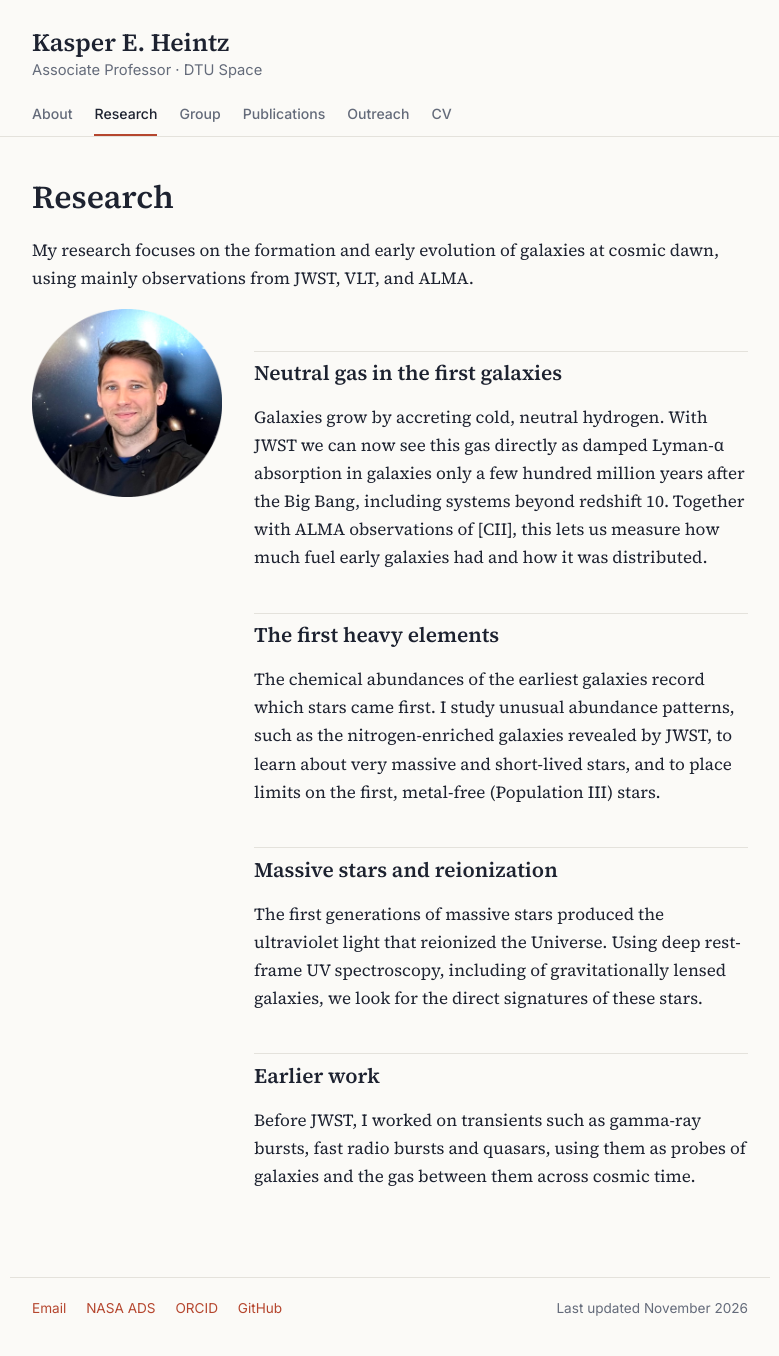
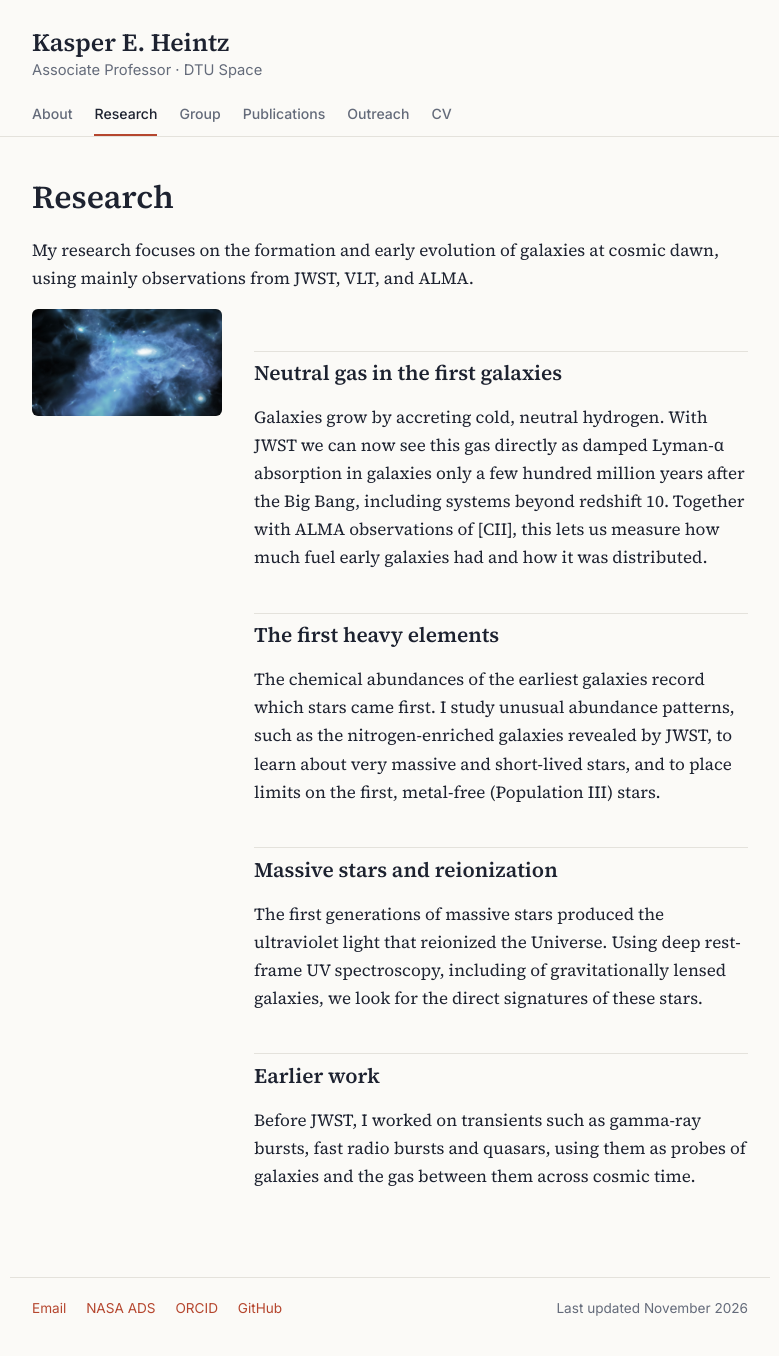
Before and after one commit to kasperheintz/kasperheintz.github.io, a Jekyll site: the page built from research.md, in a window 1280 px wide. Shown: the whole page, without its empty margins (250-1029 px from the left). Built offline with Jekyll 4.4.1, drawn with Linux system fonts in a browser that asks for light colours.

Commit message:
Replace profile image with galaxy assembly image
Updated the image in the introduction section.

```diff
--- a/research.md
+++ b/research.md
@@ -5,7 +5,7 @@ title: Research
 My research focuses on the formation and early evolution of galaxies at cosmic dawn, using mainly observations from JWST, VLT, and ALMA.
 
 <div class="intro" markdown="1">
-<img src="/images/KasperProfile_round.png" alt="Kasper E. Heintz">
+<img src="/images/2024-114-Draft_04.jpg" alt="Galaxy assembly">
 <div markdown="1">
 
 ## Neutral gas in the first galaxies
```
